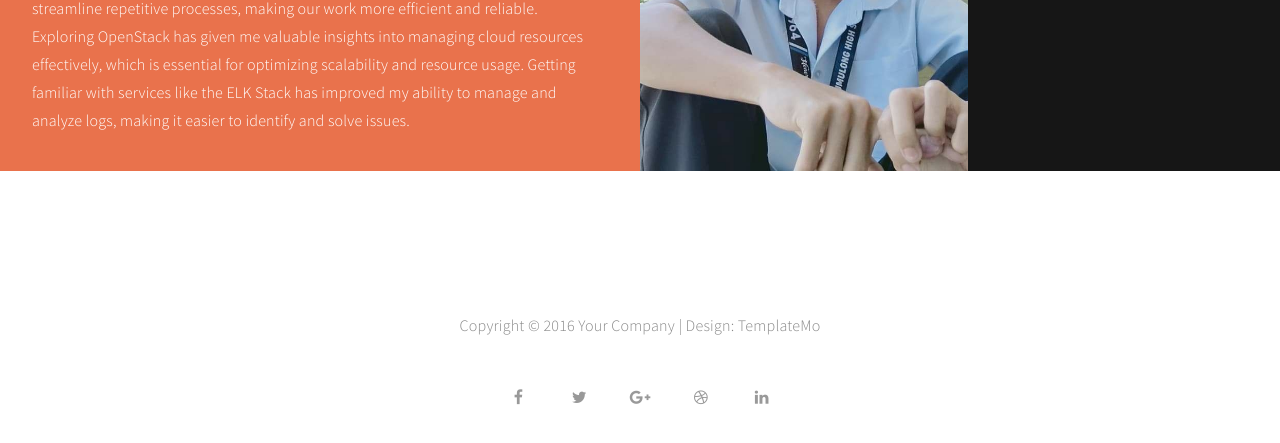
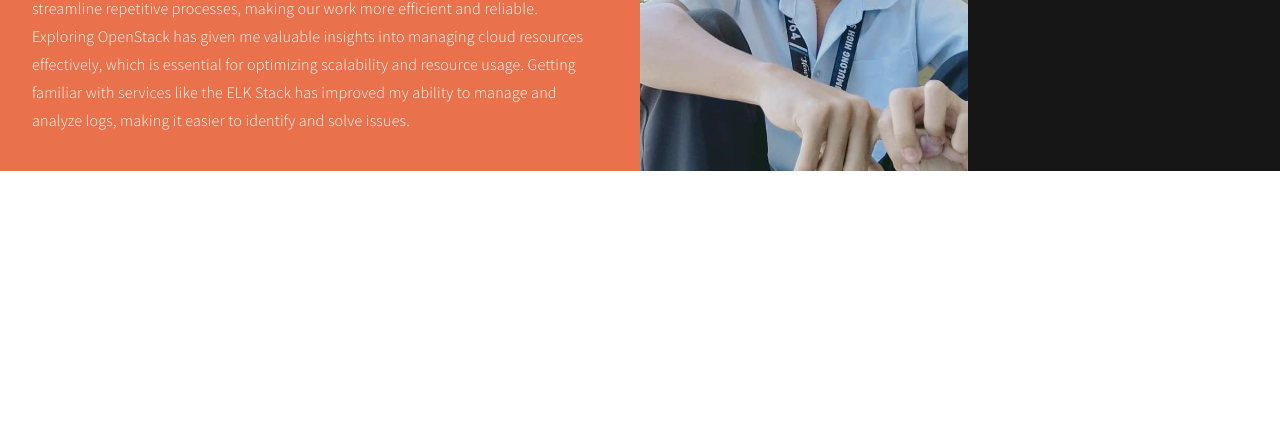
Before and after one commit to jonjeous/jonjeous.github.io, a plain HTML site: page index.html in a window 1280 px wide. Shown: the part 3597-4040 px from the top of the page. After the commit the page ends 3768 px from the top, so only its background shows below. Drawn offline with Linux system fonts and the light colour scheme.

Commit message:
ndex.html

```diff
--- a/index.html
+++ b/index.html
@@ -379,31 +379,6 @@ http://www.templatemo.com/tm-498-stimulus
 </section>
 
 
-<!-- Footer Section -->
-
-<footer>
-	<div class="container">
-		<div class="row">
-
-               <div class="col-md-12 col-sm-12">
-                    <div class="wow fadeInUp footer-copyright" data-wow-delay="1.8s">
-                         <p>Copyright &copy; 2016 Your Company
-
-                    | Design: TemplateMo</p>
-                    </div>
-				<ul class="wow fadeInUp social-icon" data-wow-delay="2s">
-                         <li><a href="#" class="fa fa-facebook"></a></li>
-                         <li><a href="#" class="fa fa-twitter"></a></li>
-                         <li><a href="#" class="fa fa-google-plus"></a></li>
-                         <li><a href="#" class="fa fa-dribbble"></a></li>
-                         <li><a href="#" class="fa fa-linkedin"></a></li>
-                    </ul>
-               </div>
-
-		</div>
-	</div>
-</footer>
-
 <!-- SCRIPTS -->
 
 <script src="js/jquery.js"></script>
```
